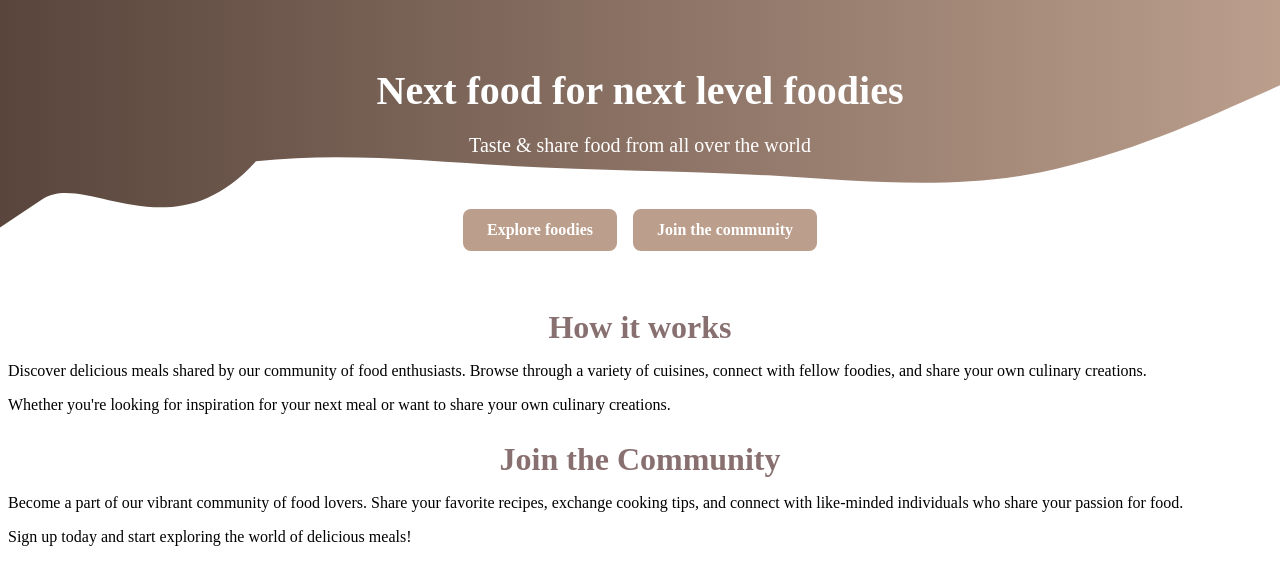
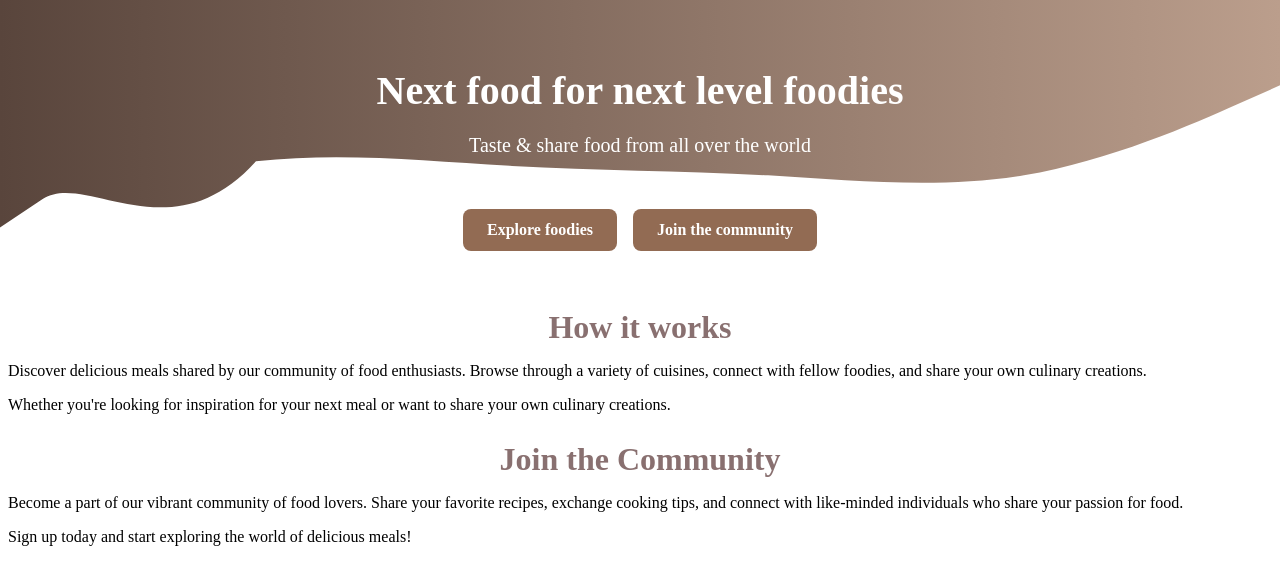
Before and after one commit to alainiranzi/Invading-Fullstack-with-Next-js, a Next.js app: page / in a window 1280 px wide. Shown: the top 584 px of the page. Built offline with nearby package versions, Linux system fonts and the light colour scheme.

Commit message:
well organized

```diff
--- a/src/app/components/main-header/main-header.module.css
+++ b/src/app/components/main-header/main-header.module.css
@@ -5,14 +5,15 @@
   align-items: center;
   padding: 2rem 1rem;
   color: white;
+
 }
 
-/* Logo */
+
 .logoWrapper {
   display: flex;
   align-items: center;
   gap: 1rem;
-  margin-bottom: 1rem; /* ifasha slideshow igume hasi */
+  margin-bottom: 1rem;
 }
 
 .logoText {
@@ -20,14 +21,14 @@
   font-size: 1.5rem;
 }
 
-/* Slideshow */
+
 .slideshowWrapper {
   width: 100%;
-  max-width: 400px; /* ishobora guhinduka bitewe n'ubugari ushaka */
+  max-width: 400px;
   margin-bottom: 2rem;
 }
 
-/* Hero text */
+
 .hero {
   text-align: center;
   margin-bottom: 2rem;
@@ -42,7 +43,7 @@
   font-size: 1.25rem;
 }
 
-/* CTA links */
+
 .cta {
   display: flex;
   justify-content: center;
@@ -53,7 +54,7 @@
   display: inline-block;
   padding: 0.75rem 1.5rem;
   border-radius: 0.5rem;
-  background-color: #bb9e8c;
+  background-color: #926b53;
   color: white;
   text-decoration: none;
   font-weight: bold;
--- a/src/app/layout.js
+++ b/src/app/layout.js
@@ -1,16 +1,16 @@
 "use client";
 import { usePathname } from "next/navigation";
-import MainHeader from "./components/main-header/main-header";
+
 
 export default function RootLayout({ children }) {
   const pathname = usePathname();
 
-  const showHeader = pathname !== "/meals"; // hide header on meals pages
+
 
   return (
     <html lang="en">
       <body>
-        {showHeader && <MainHeader />}
+
         {children}
       </body>
     </html>
--- a/src/app/page.js
+++ b/src/app/page.js
@@ -1,10 +1,12 @@
 import Link from "next/link";
 import classes from "./page.module.css";
 import ImageSlideshow from "./components/images/image-slideshow";
+import MainHeader from "./components/main-header/main-header";
 
 export default function Home() {
   return (
     <>
+      <MainHeader />
 
 
       <main>
```
